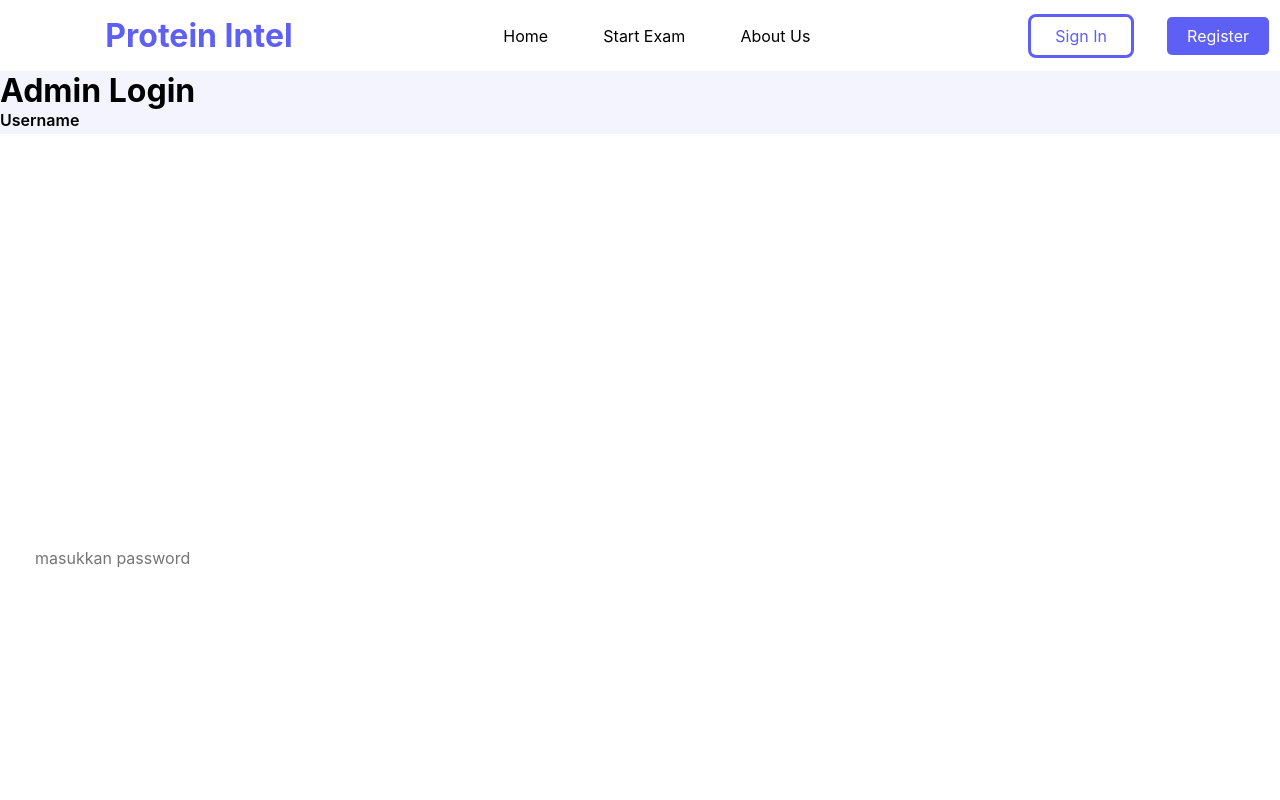
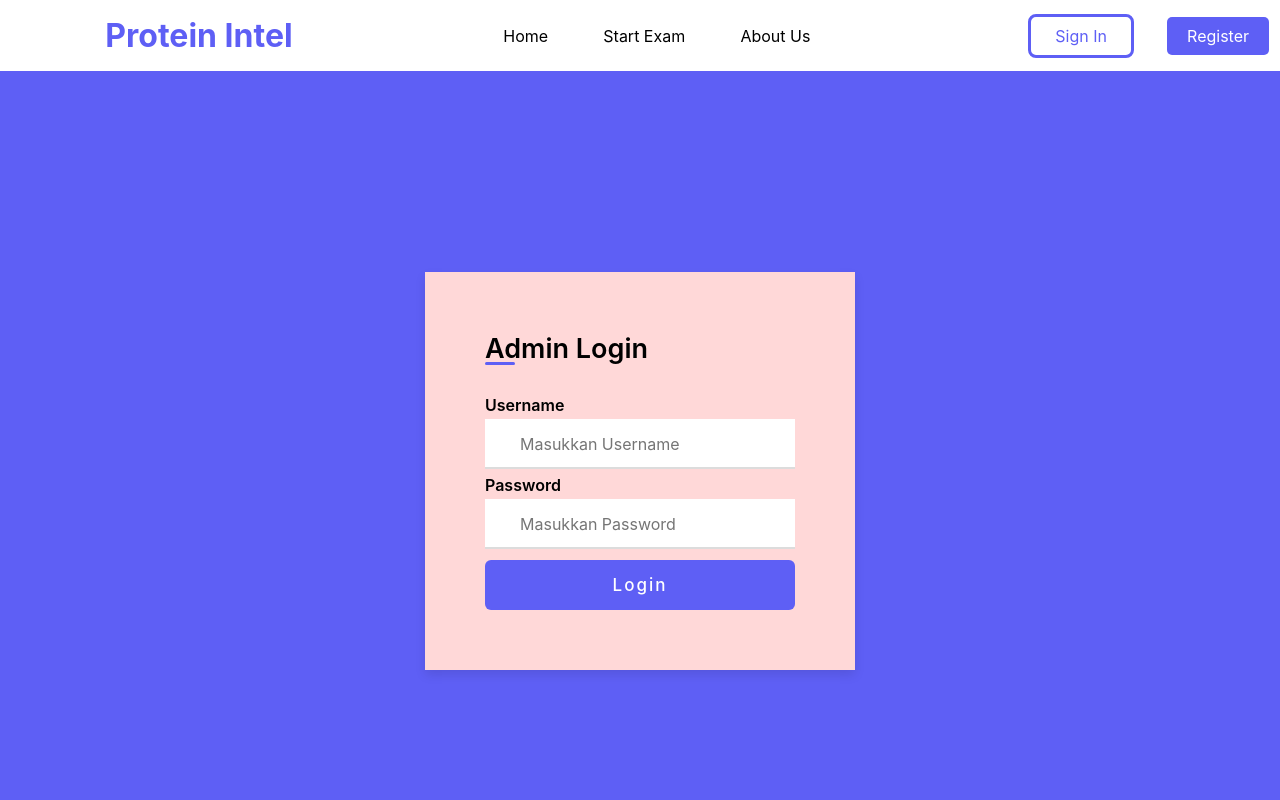
Before and after one commit to adelaidebonfamille/protein-intel, a React (Vite) app in the folder Client/: page /admin in a window 1280 px wide. Shown: the top 800 px of the page. Built offline with nearby package versions, Linux system fonts and the light colour scheme.

Commit message:
fix admin ui error

```diff
--- a/Client/src/Pages/Admin/Admin.jsx
+++ b/Client/src/Pages/Admin/Admin.jsx
@@ -25,9 +25,9 @@ const Admin = () => {
   };
 
   return (
-    <>
-      { ( localStorage.getItem("token") || isAdmin )  ? (
-        <div className={styles.container}>
+    <div className={styles.body}>
+      {localStorage.getItem("token") || isAdmin ? (
+    <div className={ styles[ "category-container" ] }>
           <Link to="problems">
             <div className={styles["category-button"]}>
               Change / Delete Uploaded Problems
@@ -38,32 +38,43 @@ const Admin = () => {
           </Link>
         </div>
       ) : (
-        <div className={styles["login-container"]}>
-          <h1>Admin Login</h1>
+        <div className={styles.container}>
+          <div className={styles.form}>
+            <div className={`${styles.form} ${styles.login}`}>
+              <span className={styles.title}>Admin Login</span>
+
               <form action="#" onSubmit={onSubmitHandler}>
                 <div className={styles["input-field"]}>
                   <p>Username</p>
                   <input
                     type="text"
-                placeholder="masukkan username"
+                    placeholder="Masukkan Username"
                     name="username"
                     required
                   />
                 </div>
                 <div className={styles["input-field"]}>
-              <p>password</p>
+                  <p>Password</p>
                   <input
                     type="password"
-                placeholder="masukkan password"
+                    placeholder="Masukkan Password"
                     name="password"
                     required
                   />
                 </div>
-            <button type="submit">Login</button>
+
+                <button
+                  type="submit"
+                  className={`${styles["input-field"]} ${styles.button}`}
+                >
+                  Login
+                </button>
               </form>
             </div>
+          </div>
+        </div>
       )}
-    </>
+</div>
   );
 };
 
--- a/Client/src/Pages/Admin/Admin.module.css
+++ b/Client/src/Pages/Admin/Admin.module.css
@@ -6,6 +6,21 @@
   background-color: #5e5ff5;
 }
 
+.category-container {
+  display: flex;
+  justify-content: space-around;
+  align-items: center;
+  width: 100%;
+}
+
+.category-button {
+  padding: 2rem;
+  font-weight: 600;
+  background-color: rgb(255, 216, 216);
+  height: 200px;
+  width: 200px;
+  border-radius: 30px;
+}
 .container {
   position: relative;
   max-width: 430px;
```
Also changed, not shown: Client/src/Pages/Admin/Problems/Problems.jsx (+11 -8 lines). Lines whose indentation alone changed are shown as unchanged.
